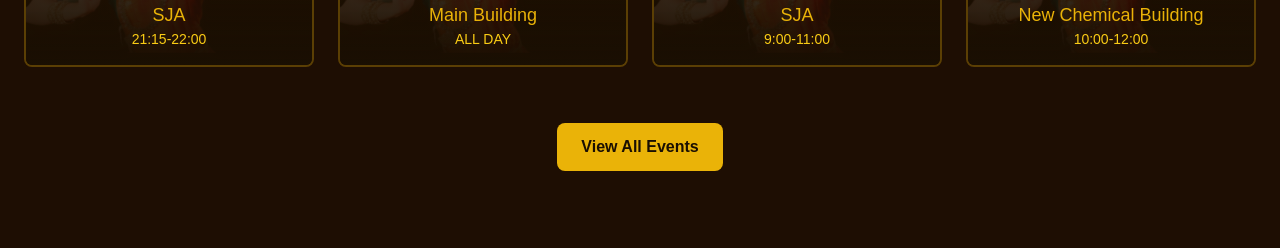
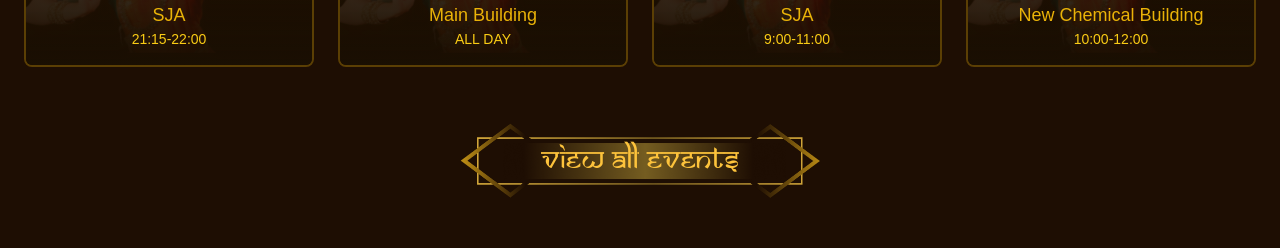
Before and after one commit to Shubham-Rasal/inci25, a Next.js app: page / in a window 1280 px wide. Shown: the part 3580-3828 px from the top of the page. Built offline with nearby package versions, Linux system fonts and the light colour scheme; a web font is replaced by a local one.

Commit message:
update view more events styles

```diff
--- a/src/app/Competitions.jsx
+++ b/src/app/Competitions.jsx
@@ -259,12 +259,19 @@ export default function CompetitionsPage() {
               </div>
             ))}
             {filteredCompetitions.length > 8 && (
-              <div className="col-span-full flex justify-center mt-8">
+              <div className="col-span-full h-fit flex justify-center items-start">
                 <a
                   href="/competitions"
-                  className="px-6 py-3 bg-yellow-500 text-[#1a0f02] rounded-lg font-bold hover:bg-yellow-400 transition-colors"
+                  className=""
                 >
-                  View All Events
+                  <div id="events" className="flex flex-col mt-8 items-center justify-center mx-auto max-md:pl-5 relative">
+                    <ResponsiveImage
+                      src="/titleslot.png"
+                      alt="Additional design element"
+                      className="object-contain `mt-1` w-96 aspect-[5.1] "
+                    />
+                    <div className="absolute text-3xl font-samarkan inset-0 flex h-full justify-center items-center text-[#fdc33c]">View All Events</div>
+                  </div>
                 </a>
               </div>
             )}
```
Also changed, not shown: public/titleslot.png (added).
